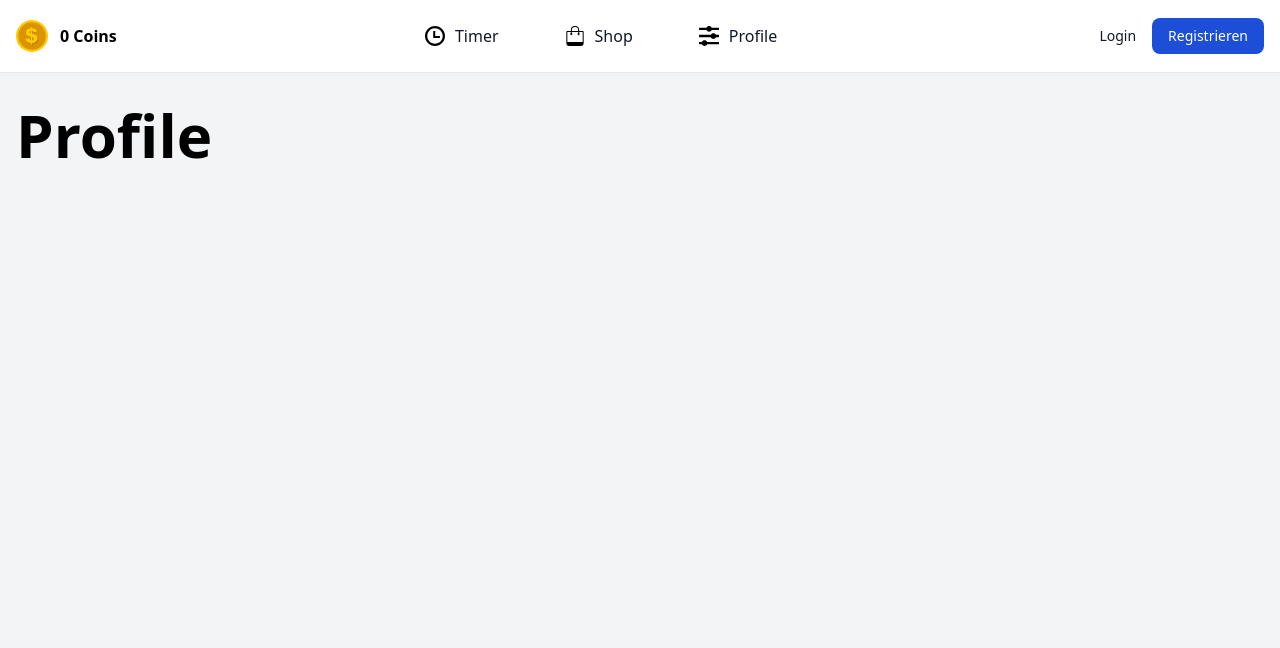
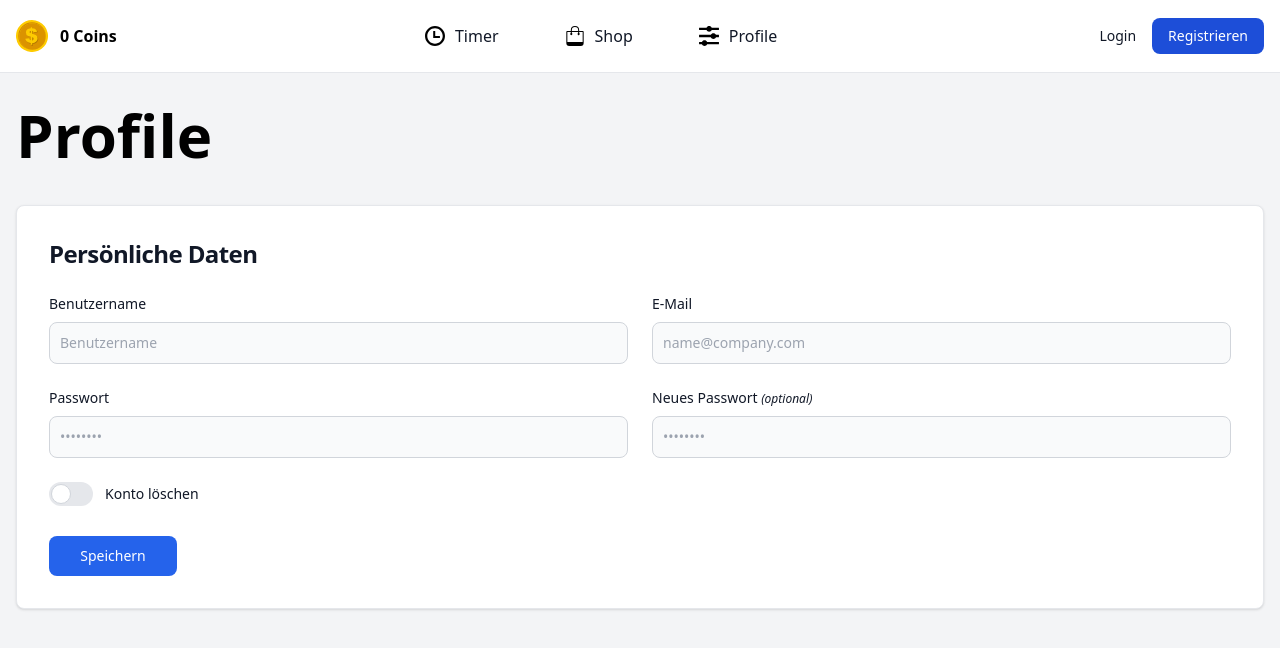
Before and after one commit to nicbohm/FocusTimerFrotend, a Vue app: page /profile in a window 1280 px wide. Shown: the top 648 px of the page. Built offline with nearby package versions, Linux system fonts and the light colour scheme.

Commit message:
readme and profile page

```diff
--- a/src/stores/auth.js
+++ b/src/stores/auth.js
@@ -69,6 +69,32 @@ export const useAuthStore = defineStore('auth', {
                 this.isLoading = false;
             }
           },
+          async updateUser(data) {
+            // Update durchführen
+            if (localStorage.getItem('authToken') == undefined) {
+                return;
+            }
+            this.isLoading = true;
+            try {
+                await axios.post("/auth/update", {
+                    username: data.username,
+                    email: data.email,
+                    password: data.password,
+                    newPassword: data.newpassword,
+                    delete: data.delete,
+                },
+                {
+                    headers: { Authorization: `Bearer ${localStorage.getItem('authToken')}` }
+                });
+                this.authError = false;
+                // Wir wollen direkt alle Infos abspeichern
+                this.getUser();
+              } catch (error) {
+                  this.authError = true;
+              } finally {
+                  this.isLoading = false;
+              }
+          },
           async logoutUser() {
             // Logout durchführen
             localStorage.removeItem('authToken');
--- a/src/views/Profile.vue
+++ b/src/views/Profile.vue
@@ -1,4 +1,27 @@
 <script setup>
+import { ref, watch } from 'vue';
+import { useAuthStore } from '../stores/auth.js'
+import timer from '../assets/timer.svg';
+
+const authStore = useAuthStore();
+
+const updateform = ref({
+  username: "",
+  email: "",
+  password: "",
+  newpassword: "",
+  delete: false,
+});
+
+// Initialisiere updateform mit den aktuellen Benutzerdaten
+updateform.value.username = authStore.user?.userName;
+updateform.value.email = authStore.user?.email;
+watch(() => authStore.user, (newUser) => {
+  if (newUser) {
+    updateform.value.username = newUser.userName || "";
+    updateform.value.email = newUser.email || "";
+  }
+});
 
 </script>
 
@@ -6,6 +29,53 @@
   <div class="main bg-gray-100">
     <div class="max-w-screen-xl p-4 mt-4 mx-auto">
       <h1 class="text-6xl font-bold">Profile</h1>
+
+
+        <div class="w-full mt-10 bg-white border border-gray-200 rounded-lg shadow">
+          <div class="p-6 space-y-4 md:space-y-6 sm:p-8">
+            <h1 class="text-xl font-bold leading-tight tracking-tight text-gray-900 md:text-2xl">
+              Persönliche Daten
+            </h1>
+            <div v-if="authStore.authError" class="text-red-500" role="alert">
+                Es ist ein Fehler aufgetreten. Bitte überprüfe Deine Eingaben.
+            </div>
+            <form @submit.prevent="authStore.updateUser(updateform)" class="space-y-4 md:space-y-6">
+              <div class="grid gap-4 sm:grid-cols-2 sm:gap-6">
+                <div>
+                    <label for="username" class="block mb-2 text-sm font-medium text-gray-900">Benutzername</label>
+                    <input v-model="updateform.username" type="text" name="username" id="username" class="bg-gray-50 border border-gray-300 text-gray-900 sm:text-sm rounded-lg focus:ring-blue-600 focus:border-blue-600 block w-full p-2.5" placeholder="Benutzername" />
+                </div>
+                <div>
+                    <label for="email" class="block mb-2 text-sm font-medium text-gray-900">E-Mail</label>
+                    <input v-model="updateform.email" type="email" name="email" id="email" class="bg-gray-50 border border-gray-300 text-gray-900 sm:text-sm rounded-lg focus:ring-blue-600 focus:border-blue-600 block w-full p-2.5" placeholder="name@company.com" />
+                </div>
+                <div>
+                    <label for="password" class="block mb-2 text-sm font-medium text-gray-900">Passwort</label>
+                    <input v-model="updateform.password" type="password" name="password" id="password" placeholder="••••••••" class="bg-gray-50 border border-gray-300 text-gray-900 sm:text-sm rounded-lg focus:ring-blue-600 focus:border-blue-600 block w-full p-2.5" />
+                </div>
+                <div>
+                    <label for="password" class="block mb-2 text-sm font-medium text-gray-900">Neues Passwort <span class="text-xs font-normal italic">(optional)</span></label>
+                    <input v-model="updateform.newpassword" type="password" name="newpassword" id="newpassword" placeholder="••••••••" class="bg-gray-50 border border-gray-300 text-gray-900 sm:text-sm rounded-lg focus:ring-blue-600 focus:border-blue-600 block w-full p-2.5" />
+                </div>
+              </div>
+               <div>
+                <label class="relative inline-flex items-center me-5 cursor-pointer">
+                  <input v-model="updateform.delete" type="checkbox" class="sr-only peer">
+                  <div class="w-11 h-6 bg-gray-200 rounded-full peer peer-focus:ring-4 peer-focus:ring-red-300 peer-checked:after:translate-x-full peer-checked:after:border-white after:content-[''] after:absolute after:top-0.5 after:start-[2px] after:bg-white after:border-gray-300 after:border after:rounded-full after:h-5 after:w-5 after:transition-all peer-checked:bg-red-600"></div>
+                  <span class="ms-3 text-sm font-medium text-gray-900">Konto löschen</span>
+                </label>
+              </div>
+              <div>
+                <button type="submit" class="w-32 flex justify-center items-center text-white bg-blue-600 hover:bg-blue-700 focus:ring-4 focus:outline-none focus:ring-blue-300 font-medium rounded-lg text-sm px-5 py-2.5 me-2 text-center" :disabled="authStore.isLoading">
+                  <span v-if="!authStore.isLoading">Speichern</span>
+                  <div v-if="authStore.isLoading" class="h-5 w-5 ms-2 animate-spin rounded-full border-4 border-solid border-current border-r-transparent text-white"></div>
+                </button>
+              </div>
+            </form>
+          </div>
+        </div>
+
+
     </div>
   </div>
 </template>
```
Also changed, not shown: 1 other file (tests, documents, lock files or other folders). Lines whose indentation alone changed are shown as unchanged.
